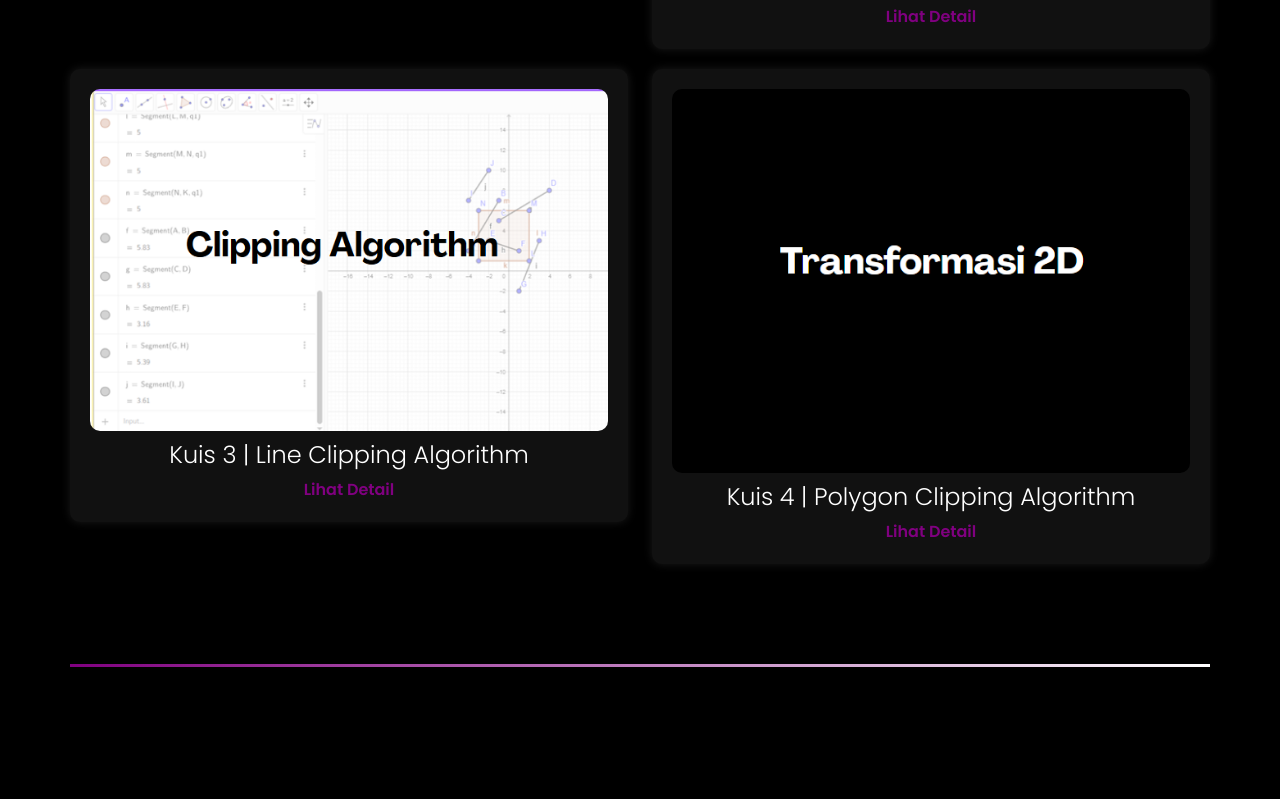
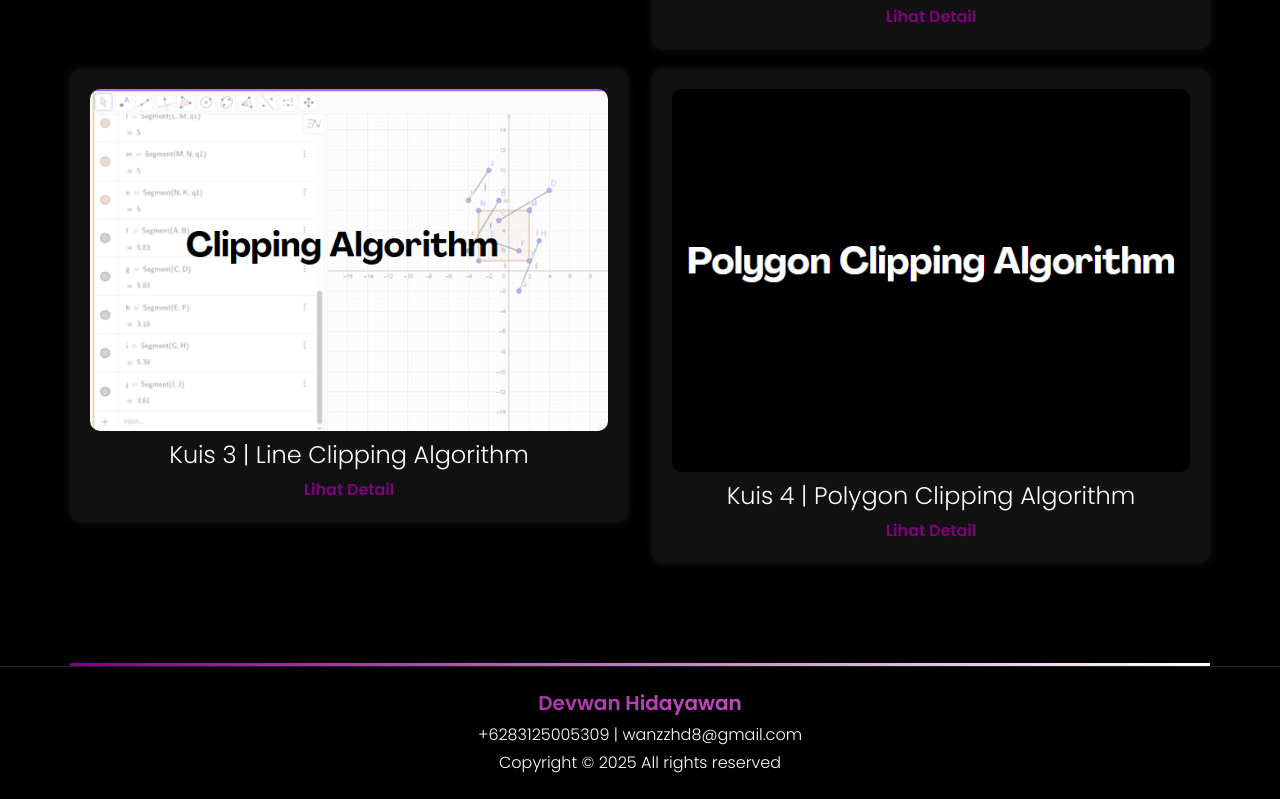
Before and after one commit to 2413025009/DevwanHidayawan, a plain HTML site: page index.html in a window 1280 px wide. Shown: the part 2166-2965 px from the top of the page. Before the commit the page ends 2833 px from the top, so only its background shows below. Drawn offline with nearby package versions, Linux system fonts and the light colour scheme.

Commit message:
Update index.html

```diff
--- a/index.html
+++ b/index.html
@@ -20,6 +20,10 @@
       border-image: linear-gradient(to right, purple, white);
       border-image-slice: 1;
     }
+    .custom-footer {
+  background-color: #000;
+  border-top: 1px solid #222;
+}
     .navbar { margin-bottom: 40px; }
     .profile-card {
       display: flex;
@@ -182,13 +186,20 @@
       </div>
       <div class="col-md-6" data-aos="fade-up">
         <div class="task-item">
-          <img src="./Foto/Kuis4.png" alt="Tugas 5">
+          <img src="./Foto/Kuis44.png" alt="Tugas 5">
           <h4>Kuis 4 | Polygon Clipping Algorithm</h4>
           <a href="https://drive.google.com/drive/folders/1eZVT4StpnpIuj1ZTTxuenTgoWjwe8zh7?usp=sharing">Lihat Detail</a>
         </div>
       </div>
     </div>
   </section>
+  <footer class="custom-footer text-white text-center py-4">
+    <div class="container">
+      <h5 class="gradient-text fw-bold">Devwan Hidayawan</h5>
+      <p class="mb-1">+6283125005309 | wanzzhd8@gmail.com</p>
+      <p class="mb-0">Copyright © 2025 All rights reserved</p>
+    </div>
+  </footer>
 
   <script src="https://cdn.jsdelivr.net/npm/bootstrap@5.3.0/dist/js/bootstrap.bundle.min.js"></script>
   <script src="https://cdnjs.cloudflare.com/ajax/libs/aos/2.3.4/aos.js"></script>
```
